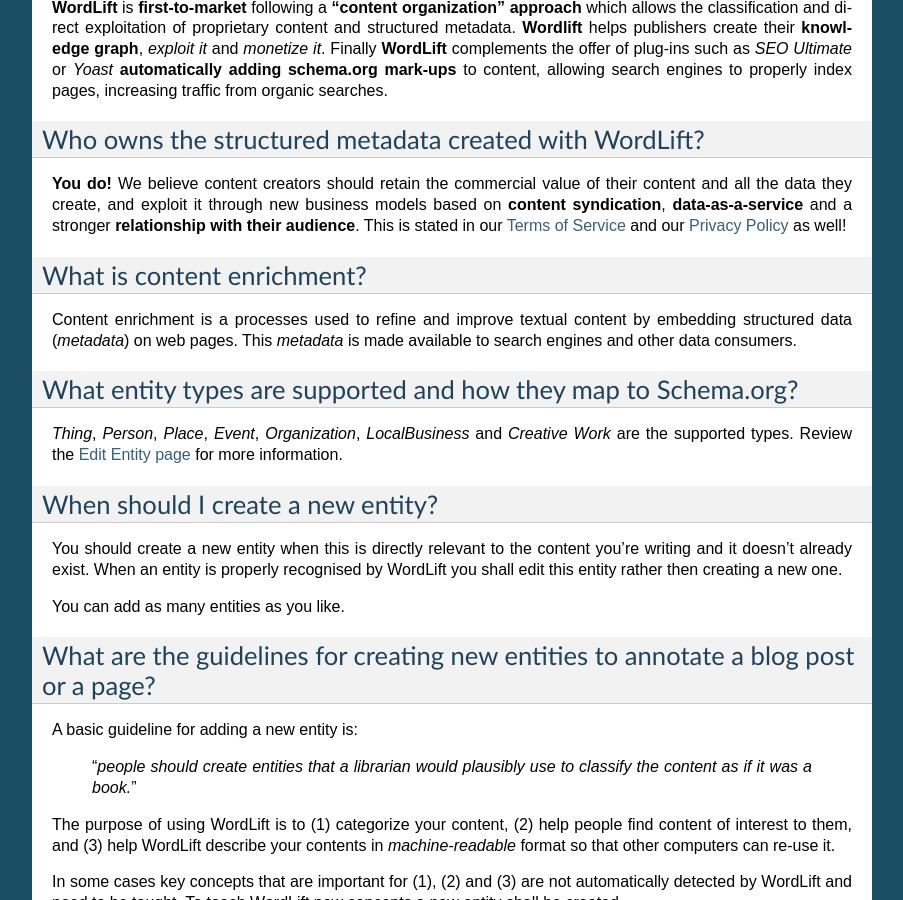
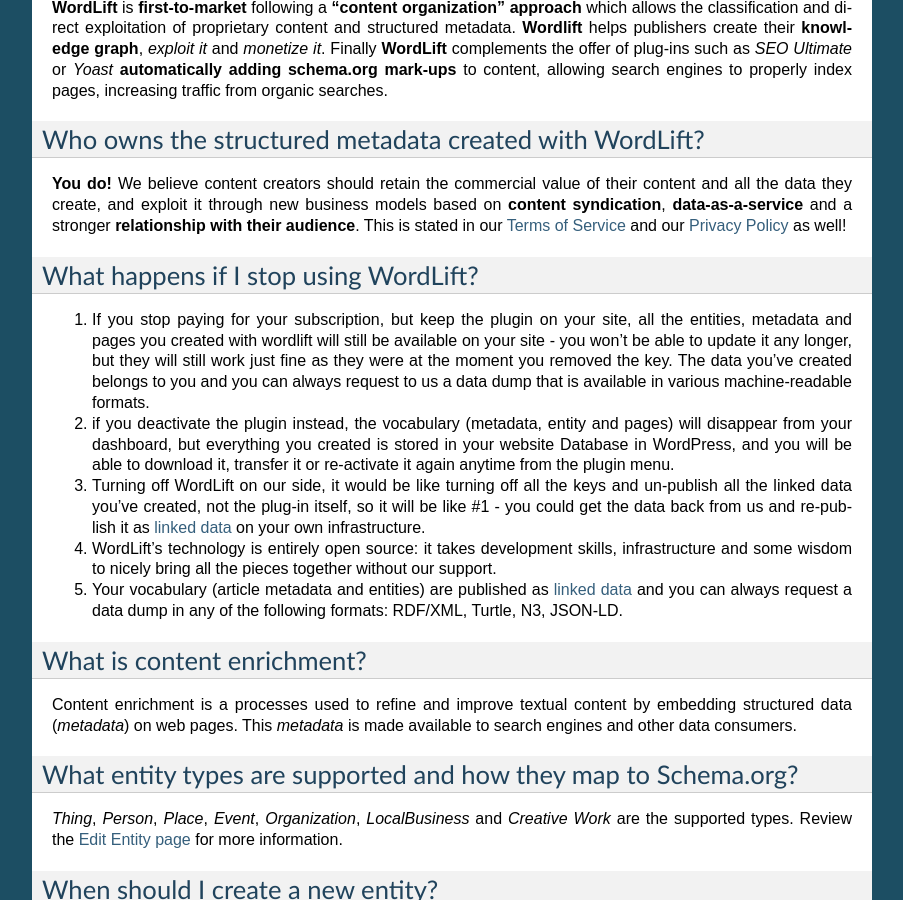
Before and after one commit to insideout10/wordlift-docs, a Sphinx documentation site: the page built from docs/faq.rst, in a window 1280 px wide and 900 px high, scrolled down 1229 px. Shown: the whole window, without its empty margins (198-1101 px from the left). Built offline with Sphinx 7.4.7, drawn with Linux system fonts in a browser that asks for light colours; some of the changed text lies outside the part shown.

Commit message:
Adding a new question to the F.A.Q.
What happens if I stop using WordLift?

```diff
--- a/docs/faq.rst
+++ b/docs/faq.rst
@@ -50,6 +50,20 @@
 
 **You do!** We believe content creators should retain the commercial value of their content and all the data they create, and exploit it through new business models based on **content syndication**, **data-as-a-service** and a stronger **relationship with their audience**.
 This is stated in our `Terms of Service <https://wordlift.io/terms-of-service>`_ and our `Privacy Policy <https://wordlift.io/privacy/>`_ as well!
+
+What happens if I stop using WordLift?
+_____________
+
+1. If you stop paying for your subscription, but keep the plugin on your site, all the entities, metadata and pages you created with wordlift will still be available on your site - you won't be able to update it any longer, but they will still work just fine as they were at the moment you removed the key. The data you’ve created belongs to you and you can always request to us a data dump that is available in various machine-readable formats.
+
+2. if you deactivate the plugin instead, the vocabulary (metadata, entity and pages) will disappear from your dashboard, but everything you created is stored in your website Database in WordPress, and you will be able to download it, transfer it or re-activate it again anytime from the plugin menu.
+
+3. Turning off WordLift on our side, it would be like turning off all the keys and un-publish all the linked data you’ve created, not the plug-in itself, so it will be like #1 - you could get the data back from us and re-publish it as `linked data <http://docs.wordlift.it/en/latest/key-concepts.html#linked-open-data>`_ on your own infrastructure.
+
+4. WordLift's technology is entirely open source: it takes development skills, infrastructure and some wisdom to nicely bring all the pieces together without our support.
+
+5. Your vocabulary (article metadata and entities) are published as `linked data <http://docs.wordlift.it/en/latest/key-concepts.html#linked-open-data>`_ and you can always request a data dump in any of the following formats: RDF/XML, Turtle, N3, JSON-LD.
+
 
 What is content enrichment?
 _____________
--- a/docs/index.rst
+++ b/docs/index.rst
@@ -49,7 +49,7 @@
 ------------------
 
 .. toctree::
-    :maxdepth: 3
+    :maxdepth: 2
 
     wordlift-theme-development
 
```
